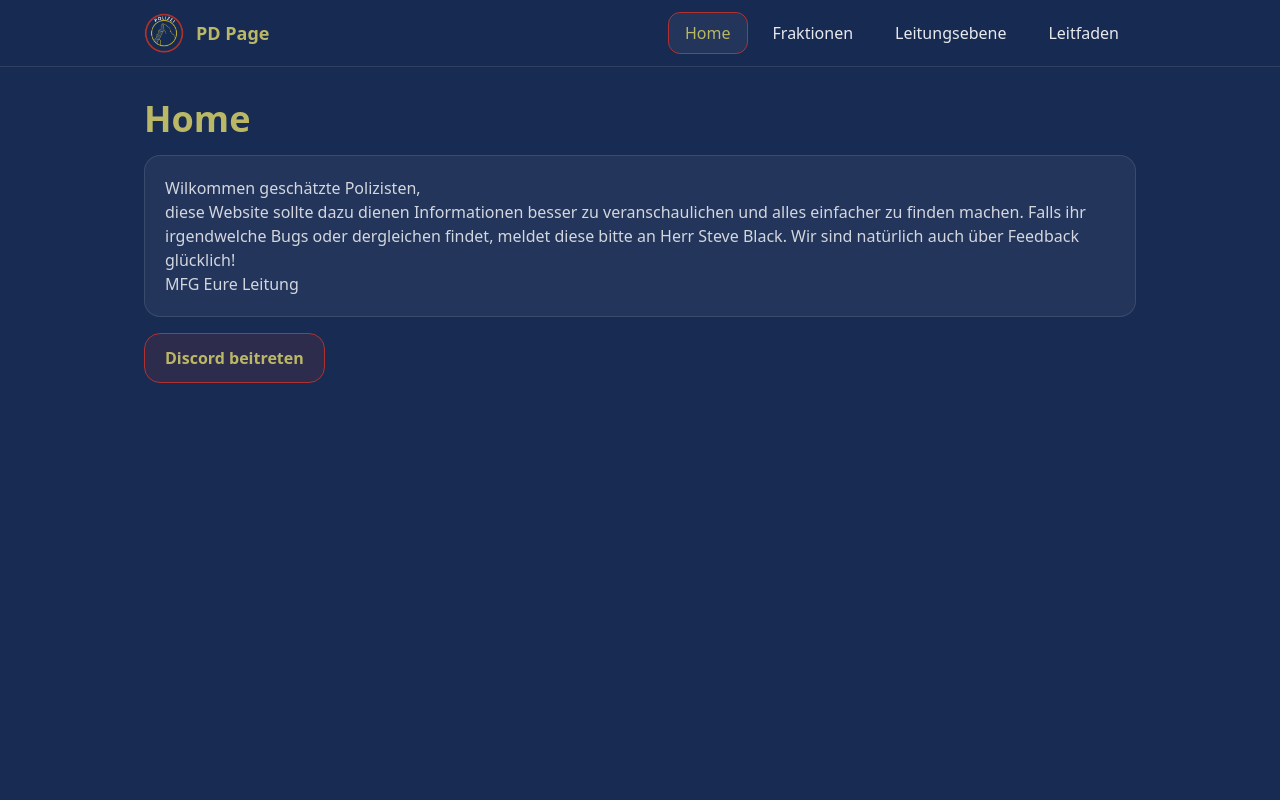
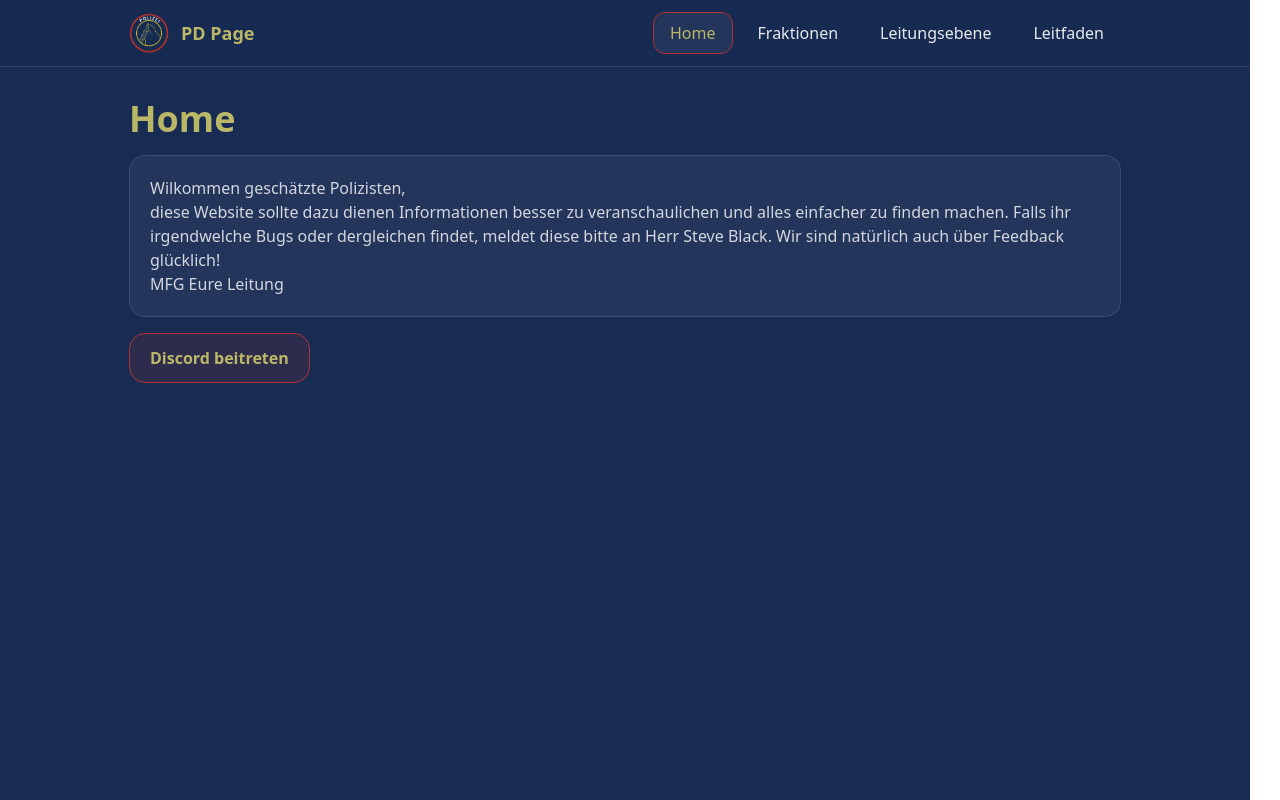
Before and after one commit to Nivre0/pd, a React (Vite) app in the folder pd-page/: page / in a window 1280 px wide. Built offline with nearby package versions, Linux system fonts and the light colour scheme.

Commit message:
screen not moving when no scrollbar

```diff
--- a/pd-page/src/index.css
+++ b/pd-page/src/index.css
@@ -5,4 +5,6 @@
 /* optional: nicer default */
 html, body {
   height: 100%;
+  overflow-y: scroll;
+  scrollbar-gutter: stable;
 }
```
